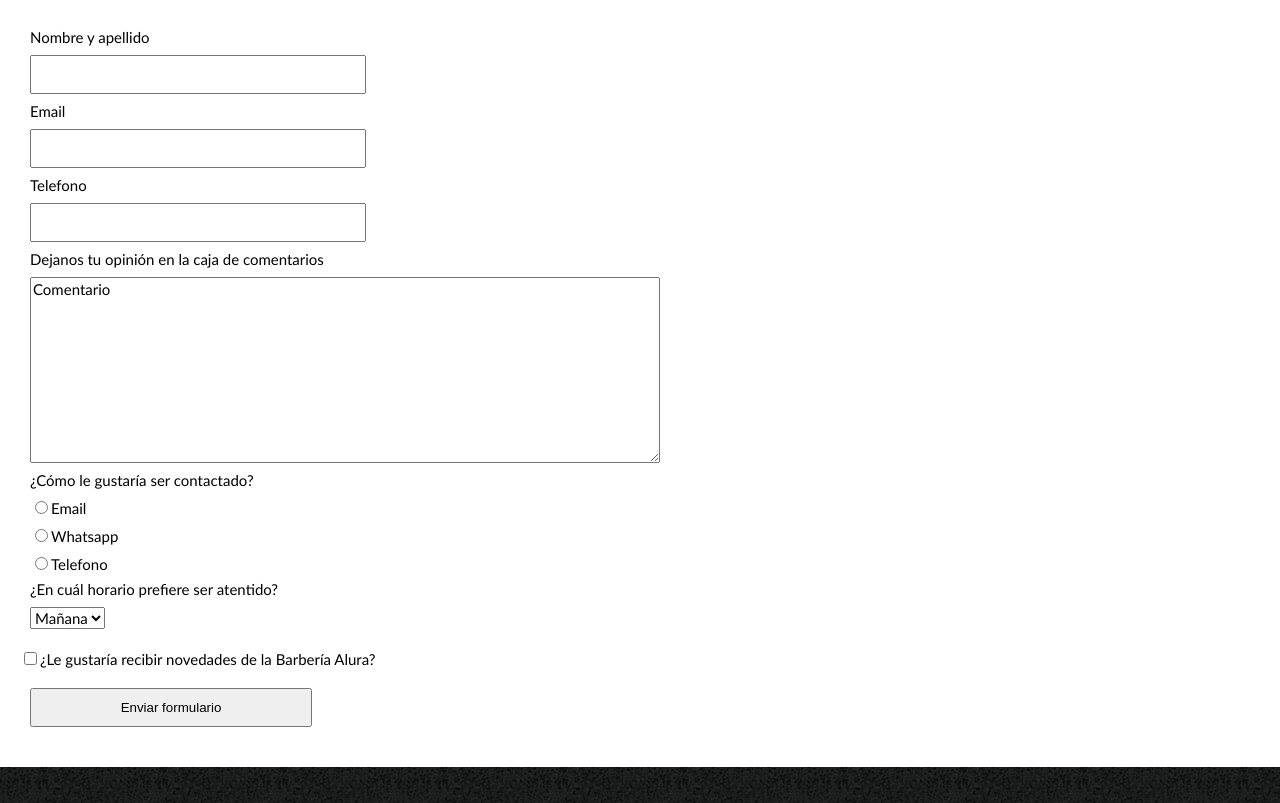
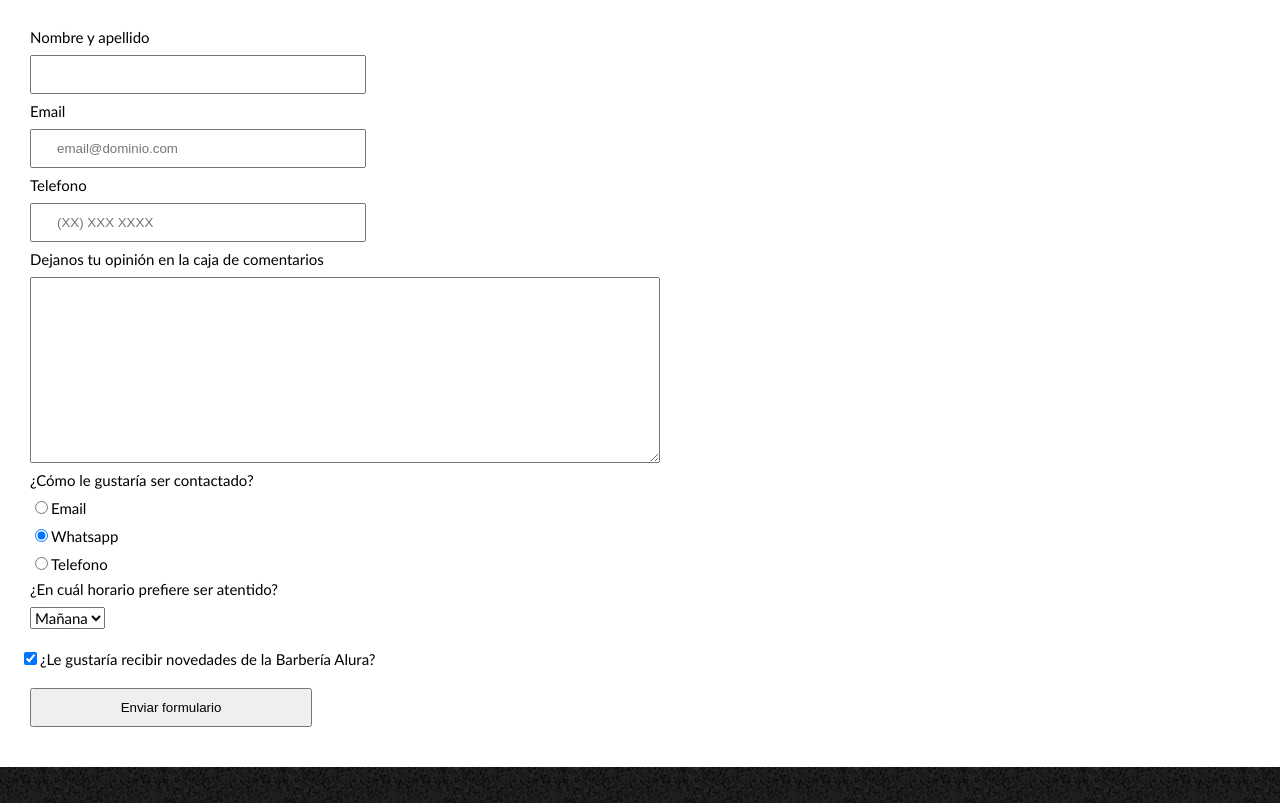
Before and after one commit to JulianAG981/Barberia_Alura, a plain HTML site: page contact.html in a window 1280 px wide. Shown: the part 300-1103 px from the top of the page. Drawn offline with Linux system fonts and the light colour scheme.

Commit message:
Añadido check, required y placeholder

```diff
--- a/contact.html
+++ b/contact.html
@@ -35,19 +35,19 @@
                     <!-- Para crear un label  -->
                     <!-- Debo relacionar el label con la caja de texto a partir de un id y for -->
                     <label for="name_surname">Nombre y apellido</label>
-                    <input type="text" id="name_surname" class="input_padron">
+                    <input type="text" id="name_surname" class="input_padron" required>
 
                     <label for="Email"> Email</label>
-                    <input type="text" id="Email" class="input_padron">
+                    <input type="email" id="Email" class="input_padron" required placeholder="email@dominio.com">
 
                     <label for="phone"> Telefono</label>
-                    <input type="text" id="phone" class="input_padron">
+                    <input type="tel" id="phone" class="input_padron" required placeholder="(XX) XXX XXXX">
                 </div>
 
                 <!-- Crear caja de comentarios -->
                 <div>
                     <label for="mensaje">Dejanos tu opinión en la caja de comentarios</label>
-                    <textarea cols="70" rows="10" id="mensaje">Comentario</textarea>
+                    <textarea cols="70" rows="10" id="mensaje"></textarea>
                 </div>
 
 
@@ -59,7 +59,7 @@
 
 
                     <label for="Whatsapp"><input type="radio" name="contacto"
-                    value="ratio-whatsapp" id="Whatsapp">Whatsapp</label>
+                    value="ratio-whatsapp" id="Whatsapp" checked>Whatsapp</label>
 
 
                     <label for="Telefono"><input type="radio" name="contacto"
@@ -79,7 +79,7 @@
                 </div>
 
                 <!-- Poner checkbox -->
-                <label class="checkbox"><input type="checkbox">¿Le gustaría recibir novedades de la Barbería Alura?</label>
+                <label class="checkbox"><input type="checkbox" checked>¿Le gustaría recibir novedades de la Barbería Alura?</label>
                 <!-- Poner botón para enviar datos -->
                 <input type="submit" value="Enviar formulario" class="input_padron">
             </form>
```
